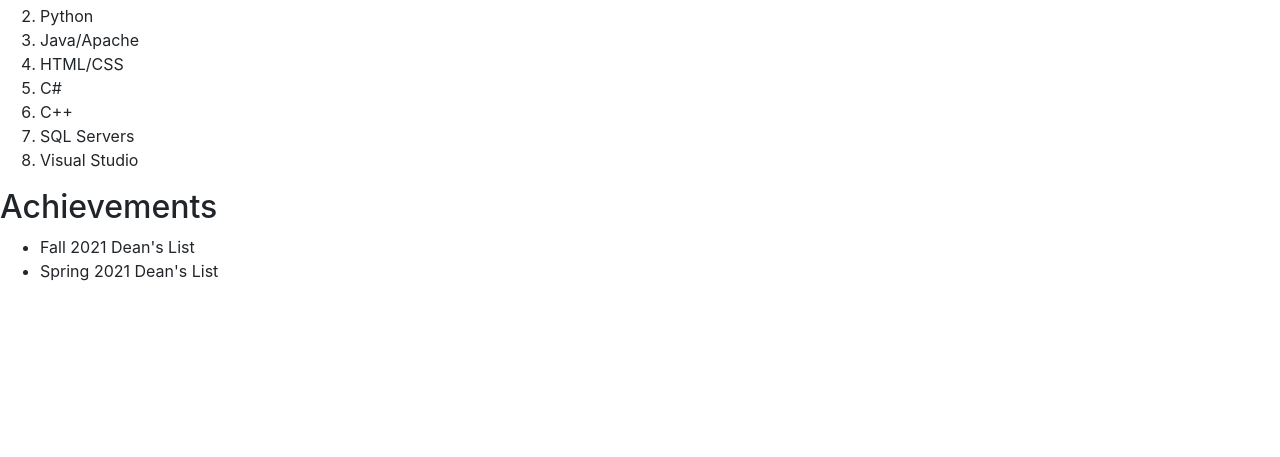
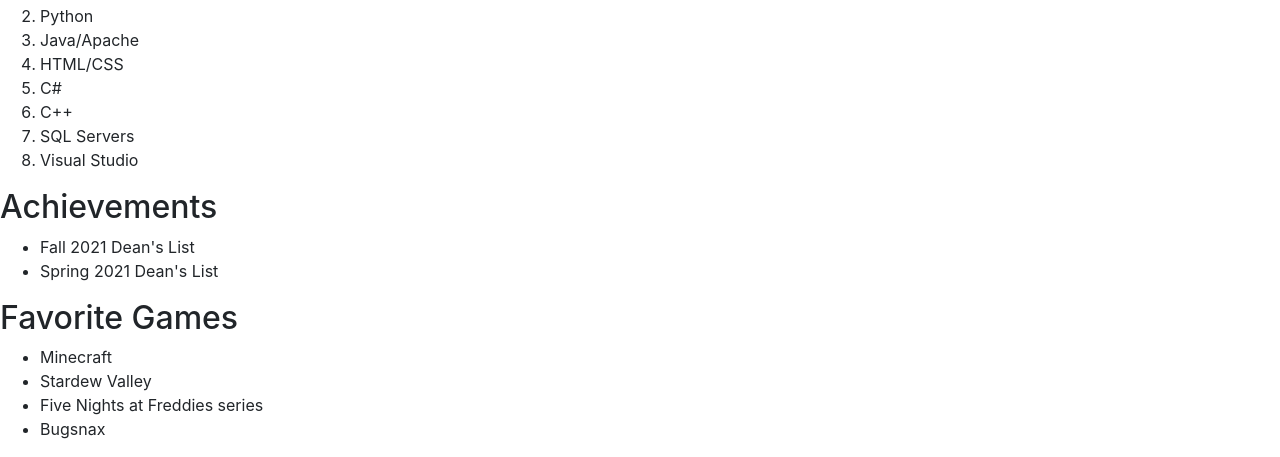
Before and after one commit to IT3049C-Students/1-online-portfolio-motzca, a website: page index.html in a window 1280 px wide. Shown: the part 519-976 px from the top of the page. Before the commit the page ends 818 px from the top, so only its background shows below. Drawn offline with nearby package versions, Linux system fonts and the light colour scheme.

Commit message:
added Favorite Games section

```diff
--- a/index.html
+++ b/index.html
@@ -75,6 +75,18 @@
     </div>
   </div>
 
+  <div class="section">
+    <div id="Favorite Games">
+      <h2>Favorite Games</h2>
+      <ul>
+        <li>Minecraft</li>
+        <li>Stardew Valley</li>
+        <li>Five Nights at Freddies series</li>
+        <li>Bugsnax</li>
+      </ul>
+    </div>
+  </div>
+
   <!-- INCLUDE SCRIPTS FILE HERE -->
 
   <script src="https://code.jquery.com/jquery-3.4.1.slim.min.js"
```
